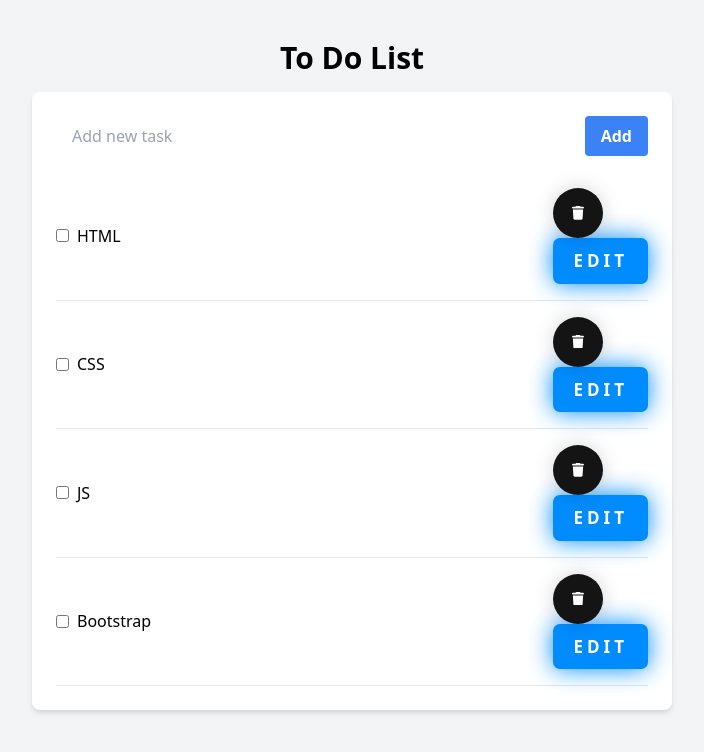
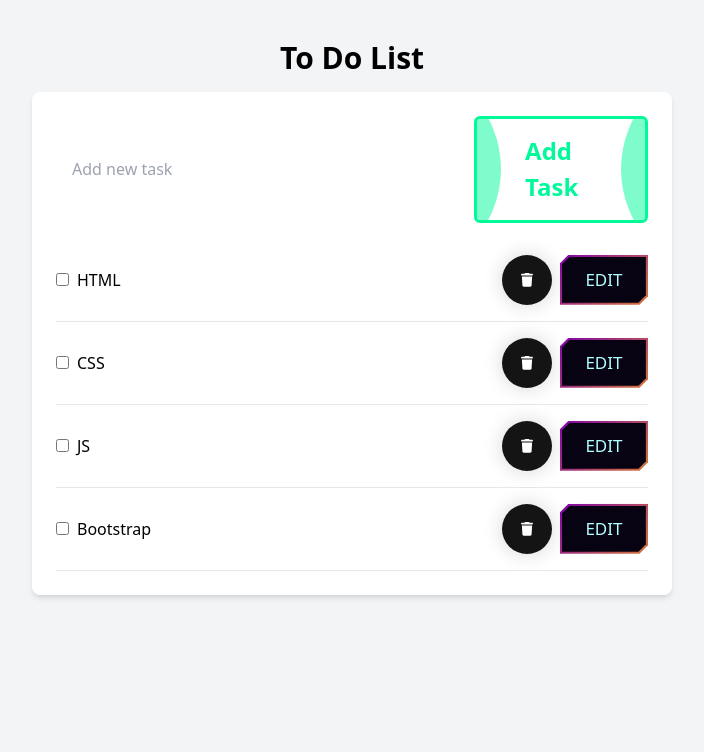
Before and after one commit to Hoomanzoh79/fastapi-todo-app, a FastAPI app: page /index/ in a window 1280 px wide. Shown: the top 752 px of the page, without its empty margins (288-992 px from the left). Run offline with FastAPI, Linux system fonts and the light colour scheme; some libraries are stand-ins or nearby versions.

Commit message:
add new buttons

```diff
--- a/static/css/style.css
+++ b/static/css/style.css
@@ -1,3 +1,101 @@
+.btn {
+  --border-color: linear-gradient(-45deg, #ffae00, #7e03aa, #00fffb);
+  --border-width: 0.125em;
+  --curve-size: 0.5em;
+  --blur: 30px;
+  --bg: #080312;
+  --color: #afffff;
+  color: var(--color);
+  cursor: pointer;
+  /* use position: relative; so that BG is only for .btn */
+  position: relative;
+  isolation: isolate;
+  display: inline-grid;
+  place-content: center;
+  padding: 0.5em 1.5em;
+  font-size: 17px;
+  border: 0;
+  text-transform: uppercase;
+  box-shadow: 10px 10px 20px rgba(0, 0, 0, 0.6);
+  clip-path: polygon(
+    /* Top-left */ 0% var(--curve-size),
+    var(--curve-size) 0,
+    /* top-right */ 100% 0,
+    100% calc(100% - var(--curve-size)),
+    /* bottom-right 1 */ calc(100% - var(--curve-size)) 100%,
+    /* bottom-right 2 */ 0 100%
+  );
+  transition: color 250ms;
+}
+
+.btn::after,
+.btn::before {
+  content: "";
+  position: absolute;
+  inset: 0;
+}
+
+.btn::before {
+  background: var(--border-color);
+  background-size: 300% 300%;
+  animation: move-bg7234 5s ease infinite;
+  z-index: -2;
+}
+
+@keyframes move-bg7234 {
+  0% {
+    background-position: 31% 0%;
+  }
+
+  50% {
+    background-position: 70% 100%;
+  }
+
+  100% {
+    background-position: 31% 0%;
+  }
+}
+
+.btn::after {
+  background: var(--bg);
+  z-index: -1;
+  clip-path: polygon(
+    /* Top-left */ var(--border-width)
+      calc(var(--curve-size) + var(--border-width) * 0.5),
+    calc(var(--curve-size) + var(--border-width) * 0.5) var(--border-width),
+    /* top-right */ calc(100% - var(--border-width)) var(--border-width),
+    calc(100% - var(--border-width))
+      calc(100% - calc(var(--curve-size) + var(--border-width) * 0.5)),
+    /* bottom-right 1 */
+      calc(100% - calc(var(--curve-size) + var(--border-width) * 0.5))
+      calc(100% - var(--border-width)),
+    /* bottom-right 2 */ var(--border-width) calc(100% - var(--border-width))
+  );
+  transition: clip-path 500ms;
+}
+
+.btn:where(:hover, :focus)::after {
+  clip-path: polygon(
+    /* Top-left */ calc(100% - var(--border-width))
+      calc(100% - calc(var(--curve-size) + var(--border-width) * 0.5)),
+    calc(100% - var(--border-width)) var(--border-width),
+    /* top-right */ calc(100% - var(--border-width)) var(--border-width),
+    calc(100% - var(--border-width))
+      calc(100% - calc(var(--curve-size) + var(--border-width) * 0.5)),
+    /* bottom-right 1 */
+      calc(100% - calc(var(--curve-size) + var(--border-width) * 0.5))
+      calc(100% - var(--border-width)),
+    /* bottom-right 2 */
+      calc(100% - calc(var(--curve-size) + var(--border-width) * 0.5))
+      calc(100% - var(--border-width))
+  );
+  transition: 200ms;
+}
+
+.btn:where(:hover, :focus) {
+  color: #fff;
+}
+
 .button {
   width: 50px;
   height: 50px;
@@ -54,27 +152,69 @@
   transition-duration: .3s;
 }
 
-.shadow__btn {
-  padding: 10px 20px;
-  border: none;
-  font-size: 17px;
-  color: #fff;
-  border-radius: 7px;
-  letter-spacing: 4px;
-  font-weight: 700;
-  text-transform: uppercase;
-  transition: 0.5s;
-  transition-property: box-shadow;
+.button-container {
+  display: flex;
 }
 
-.shadow__btn {
-  background: rgb(0,140,255);
-  box-shadow: 0 0 25px rgb(0,140,255);
+.add-button {
+  all: unset;
+  display: flex;
+  align-items: center;
+  position: relative;
+  padding: 0.6em 2em;
+  border: mediumspringgreen solid 0.15em;
+  border-radius: 0.25em;
+  color: mediumspringgreen;
+  font-size: 1.5em;
+  font-weight: 600;
+  cursor: pointer;
+  overflow: hidden;
+  transition: border 300ms, color 300ms;
+  user-select: none;
 }
 
-.shadow__btn:hover {
-  box-shadow: 0 0 5px rgb(0,140,255),
-              0 0 25px rgb(0,140,255),
-              0 0 50px rgb(0,140,255),
-              0 0 100px rgb(0,140,255);
+.add-button p {
+  z-index: 1;
 }
+
+.add-button:hover {
+  color: #212121;
+}
+
+.add-button:active {
+  border-color: teal;
+}
+
+.add-button::after, .add-button::before {
+  content: "";
+  position: absolute;
+  width: 9em;
+  aspect-ratio: 1;
+  background: mediumspringgreen;
+  opacity: 50%;
+  border-radius: 50%;
+  transition: transform 500ms, background 300ms;
+}
+
+.add-button::before {
+  left: 0;
+  transform: translateX(-8em);
+}
+
+.add-button::after {
+  right: 0;
+  transform: translateX(8em);
+}
+
+.add-button:hover:before {
+  transform: translateX(-1em);
+}
+
+.add-button:hover:after {
+  transform: translateX(1em);
+}
+
+.add-button:active:before,
+.add-button:active:after {
+  background: teal;
+}
--- a/templates/index.html
+++ b/templates/index.html
@@ -33,10 +33,9 @@
 							border-gray-300 focus:outline-none
 							focus:border-blue-500" id="todo-input"
 							placeholder="Add new task" required>
-						<button class="bg-blue-500 hover:bg-blue-700
-							text-white font-bold py-2 px-4 rounded">
-							Add
-						</button>
+							<button class="add-button">
+								<p>Add Task</p>
+							  </button>
 					</div>
 				</form>
 				<ul id="todo-list">
@@ -58,14 +57,12 @@
 					<input type="checkbox" class="mr-2">
 					<span>${task}</span>
 				</label>
-				<div>
+				<div class="button-container">
 					<button class="button">
-  					<svg viewBox="0 0 448 512" class="svgIcon">
-						<path d="M135.2 17.7L128 32H32C14.3 32 0 46.3 0 64S14.3 96 32 96H416c17.7 0 32-14.3 32-32s-14.3-32-32-32H320l-7.2-14.3C307.4 6.8 296.3 0 284.2 0H163.8c-12.1 0-23.2 6.8-28.6 17.7zM416 128H32L53.2 467c1.6 25.3 22.6 45 47.9 45H346.9c25.3 0 46.3-19.7 47.9-45L416 128z"></path>
-						</svg>
-					<button class="shadow__btn">
-						Edit
+  						<svg viewBox="0 0 448 512" class="svgIcon"><path d="M135.2 17.7L128 32H32C14.3 32 0 46.3 0 64S14.3 96 32 96H416c17.7 0 32-14.3 32-32s-14.3-32-32-32H320l-7.2-14.3C307.4 6.8 296.3 0 284.2 0H163.8c-12.1 0-23.2 6.8-28.6 17.7zM416 128H32L53.2 467c1.6 25.3 22.6 45 47.9 45H346.9c25.3 0 46.3-19.7 47.9-45L416 128z"></path></svg>
 					</button>
+					<span>&ensp;</span>
+					<button class="btn">Edit</button>
 				</div>
 			`;
 			todoList.appendChild(li);
```
